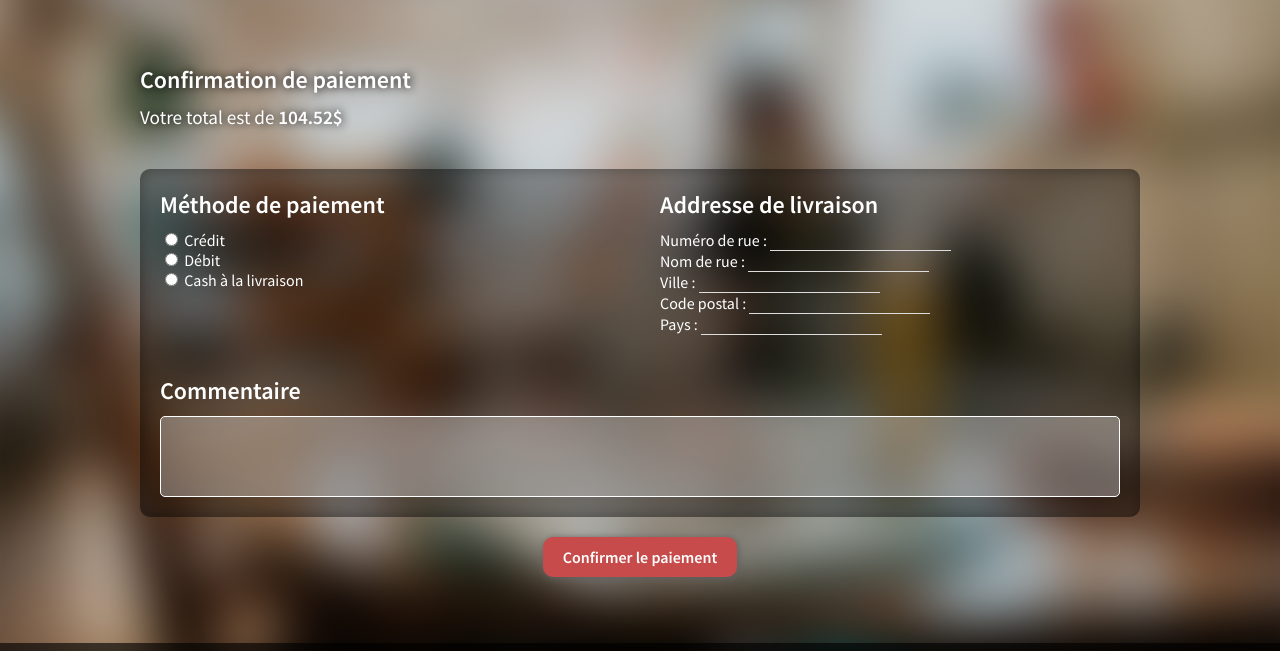
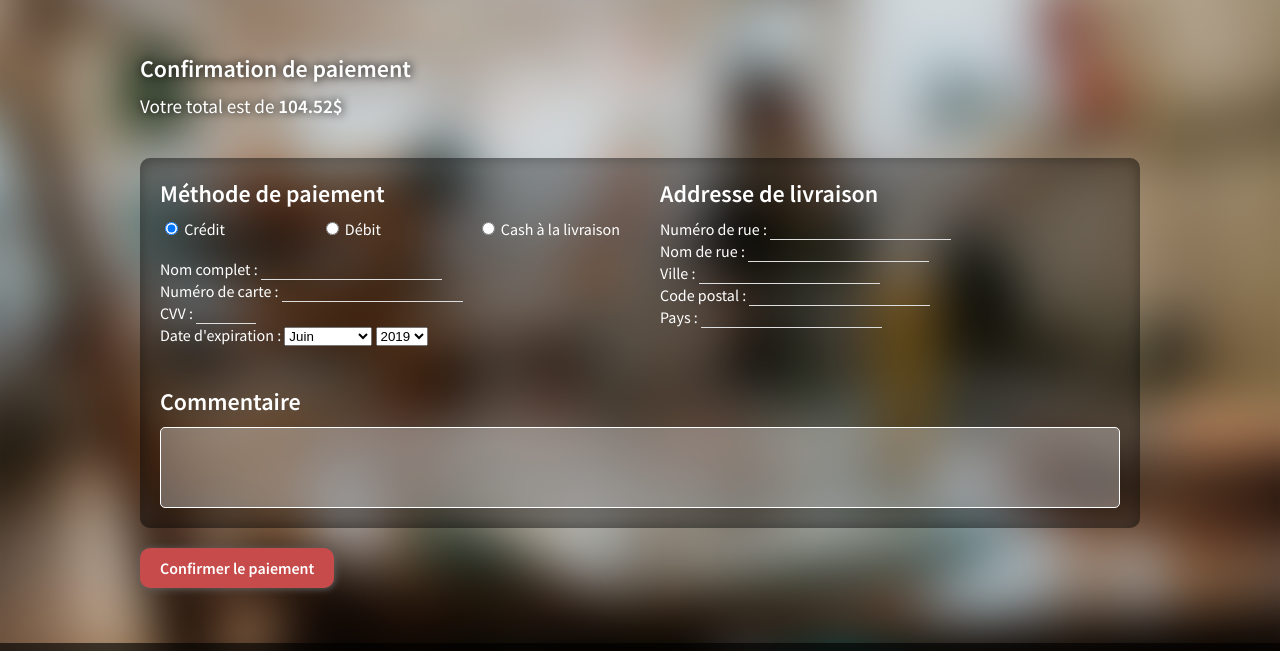
Before and after one commit to BenJeau/SEG3525-Lab, a plain HTML site: page layout/confirmation.html in a window 1280 px wide. Shown: the part 77-728 px from the top of the page. Drawn offline with nearby package versions, Linux system fonts and the light colour scheme.

Commit message:
Added credit/debit info place and basic field validation

```diff
--- /dev/null
+++ b/js/confirmation.js
@@ -0,0 +1,37 @@
+$(document).ready(() => {
+	updateContent();
+
+	$('input[type=radio]').on('change', function() {
+		updateContent();
+	 });
+});
+
+const updateContent = () => {
+	let typePay = $("input[type='radio']:checked").val();
+
+	switch(typePay) {
+		case "credit":
+			$("#paiement-fields").show();
+			$("#cash-warning").hide();
+			$("#cvv input").attr("required", true);
+			$("#numeroCarte input").attr("required", true);
+			$("#nomComplet input").attr("required", true);
+			$("#cvv").show();
+			break;
+		case "debit":
+			$("#paiement-fields").show();
+			$("#cash-warning").hide();
+			$("#cvv input").attr("required", false);
+			$("#numeroCarte input").attr("required", true);
+			$("#nomComplet input").attr("required", true);
+			$("#cvv").hide();
+			break;
+		case "cash":
+			$("#paiement-fields").hide();
+			$("#cash-warning").show();
+			$("#cvv input").attr("required", false);
+			$("#numeroCarte input").attr("required", false);
+			$("#nomComplet input").attr("required", false);
+			break;
+	}
+}
--- a/layout/confirmation.html
+++ b/layout/confirmation.html
@@ -7,6 +7,9 @@
 	<title>Confirmation de paiment</title>
 	<meta name='viewport' content='width=device-width, initial-scale=1'>
 	<link rel='stylesheet' type='text/css' media='screen' href='../style/style.css'>
+	<script src="https://code.jquery.com/jquery-3.4.1.min.js"
+		integrity="sha256-CSXorXvZcTkaix6Yvo6HppcZGetbYMGWSFlBw8HfCJo=" crossorigin="anonymous"></script>
+	<script src="../js/confirmation.js"></script>
 </head>
 
 <body>
@@ -27,42 +30,118 @@
 				<h2>Votre total est de <b>104.52$</b></h2>
 			</div>
 			<div id="main-info">
+				<form action="/">
 					<div id="select-criterias">
 						<div class="selection">
 							<h1>Méthode de paiement</h1>
 
+							<div id="methode-paiement">
 								<div>
+									<input id="credit" type="radio" name="paiement" value="credit" checked>
+									<label for="credit">Crédit</label>
+								</div>
+								<div>
+									<input id="debit" type="radio" name="paiement" value="debit">
+									<label for="debit">Débit</label>
+								</div>
+								<div>
+									<input id="cash" type="radio" name="paiement" value="cash">
+									<label for="cash">Cash à la livraison</label>
+								</div>
+							</div>
+							<br>
+							<div id="paiement-fields" class="fields">
+								<div id="nomComplet">
+									<label>Nom complet :</label>
+									<input type="text" name="nomComplet" placeholder="">
+								</div>
+								<div id="numeroCarte">
+									<label>Numéro de carte :</label>
+									<input type="number" name="numeroCarte" placeholder="" min="0">
+								</div>
+								<div id="cvv">
+									<label>CVV :</label>
+									<input type="number" name="cvv" placeholder="" min="0" max="999" step="1">
+								</div>
+								<div id="date-expiration">
+									<label>Date d'expiration :</label>
+									<select name="mois">
+										<option value="01">Janvier</option>
+										<option value="02">Février</option>
+										<option value="03">Mars</option>
+										<option value="04">Avril</option>
+										<option value="05">Mai</option>
+										<option value="06" selected>Juin</option>
+										<option value="07">Juillet</option>
+										<option value="08">Août</option>
+										<option value="09">Septembre</option>
+										<option value="10">Octobre</option>
+										<option value="11">Novembre</option>
+										<option value="12">Décembre</option>
+									</select>
+									<select name="year">
+										<option value="19">2019</option>
+										<option value="20">2020</option>
+										<option value="21">2021</option>
+										<option value="22">2022</option>
+										<option value="23">2023</option>
+										<option value="24">2024</option>
+										<option value="25">2025</option>
+										<option value="26">2026</option>
+										<option value="27">2027</option>
+										<option value="28">2028</option>
+										<option value="29">2029</option>
+										<option value="30">2030</option>
+									</select>
+								</div>
+							</div>
 
-							<input type="radio" name="city" value="credit"> Crédit<br>
-							<input type="radio" name="city" value="debit"> Débit<br>
-							<input type="radio" name="city" value="cash"> Cash à la livraison<br>
+							<div id="cash-warning" style="display: none">
+								<p>Faite certain d'emporter votre argent lors de la commande</p>
 							</div>
 						</div>
 						<div class="selection">
 							<h1>Addresse de livraison</h1>
 
-						<div id="address-fields">
-							Numéro de rue : <input type="search" name="numeroRue" placeholder=""> <br>
-							Nom de rue : <input type="search" name="nomRue" placeholder=""> <br>
-							Ville : <input type="search" name="ville" placeholder=""> <br>
-							Code postal : <input type="search" name="codePostal" placeholder=""> <br>
-							Pays : <input type="search" name="pays" placeholder=""> <br>
+							<div class="fields">
+								<div>
+									<label>Numéro de rue :</label>
+									<input type="number" name="numeroRue" placeholder="" min="1" required>
+								</div>
+
+								<div>
+									<label>Nom de rue :</label>
+									<input type="text" name="nomRue" placeholder="" required>
+								</div>
+
+								<div>
+									<label>Ville :</label>
+									<input type="text" name="ville" placeholder="" required>
+								</div>
+
+								<div>
+									<label>Code postal :</label>
+									<input type="text" name="codePostal" placeholder="" required>
+								</div>
+
+								<div>
+									<label>Pays :</label>
+									<input type="text" name="pays" placeholder="" required>
+								</div>
 							</div>
 						</div>
 						<div class="selection" id="commentaire">
 							<h1>Commentaire</h1>
 
-						<textarea name="Text1" cols="40" rows="5"></textarea>
+							<textarea name="commentaire" cols="40" rows="5"></textarea>
 						</div>
 					</div>
-				<a href="/">
-					<p class="button">Confirmer le paiement</p>
-				</a>
+					<button type="submit" class="button">
+						<p>Confirmer le paiement</p>
+					</button>
 			</div>
+			</form>
 		</section>
-
-
-
 
 		<footer>
 			<div class="content">
--- a/style/style.css
+++ b/style/style.css
@@ -11,6 +11,13 @@ a, p, h1, h2, h3, ul, li, div, button {
     margin: 0;
     padding: 0;
     font-family: 'Source Sans Pro', sans-serif;
+}
+
+button {
+	border: none;
+}
+button:focus {
+	outline: none;
 }
 
 a {
@@ -141,6 +148,12 @@ header .content {
 
 .selection div {
     color: white;
+}
+
+#methode-paiement {
+	display: flex;
+	flex-wrap: wrap;
+	justify-content: space-between;
 }
 
 #commentaire {
@@ -347,17 +360,18 @@ div .content {
 	margin-bottom: 5vh !important;
 }
 
-#address-fields input {
+.fields input {
 	background-color: transparent;
 	border-top: none;
 	border-right: none;
 	border-left: none;
 	border-bottom: 1px solid #dddddd;
-	transition: border 0.2s ease;
+	margin-bottom: 1px;
 	color: white;
 }
 
-#address-fields input:focus {
+.fields input:focus {
 	border-bottom: 2px solid #dddddd;
+	margin-bottom: 0px;
 	outline: none;
 }
```
Lines whose indentation alone changed are shown as unchanged.
